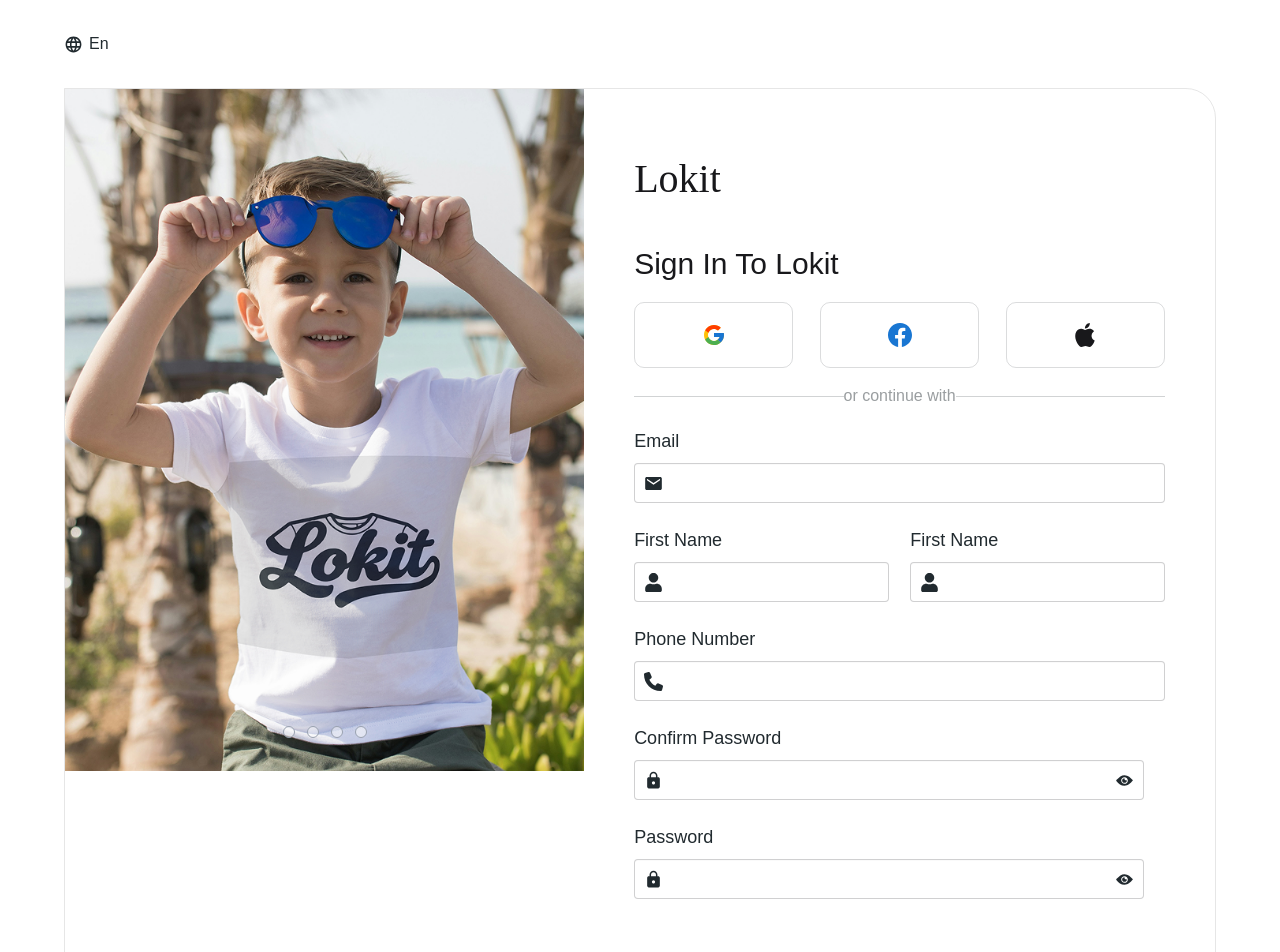
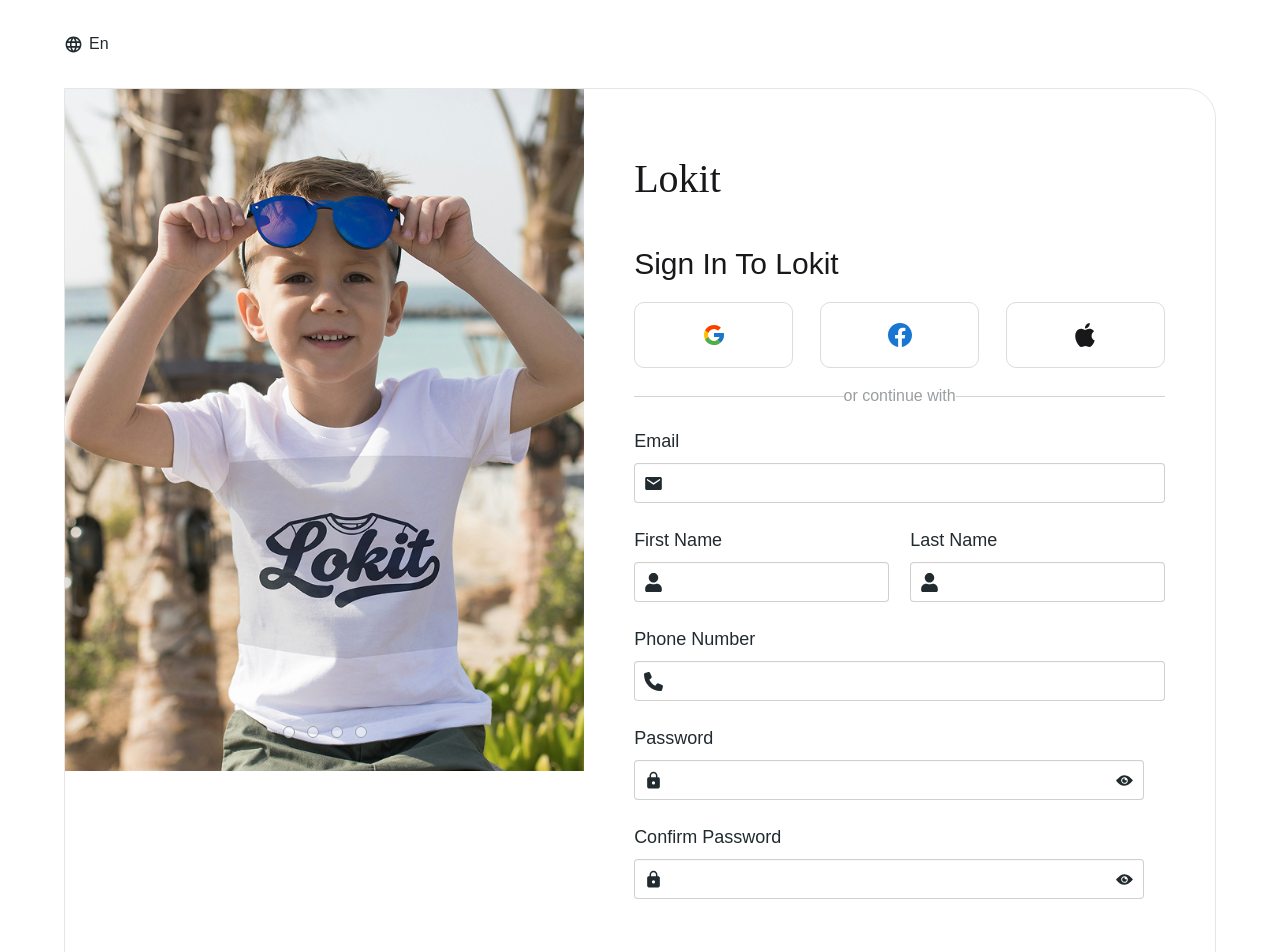
Before and after one commit to Tarek9595/Lokit, a React (Vite) app: page /signup in a window 1280 px wide. Shown: the top 952 px of the page. Built offline with nearby package versions, Linux system fonts and the light colour scheme.

Commit message:
las edit

```diff
--- a/src/pages/Reset.jsx
+++ b/src/pages/Reset.jsx
@@ -31,7 +31,7 @@
 
             <MyForm className="w-full" mygap="gap-8">
               <MyInput
-                name="confirm password"
+                name="new password"
                 type={show ? "text" : "password"}
                 width="w-full"
                 paWidth="lg:w-[96%]"
@@ -47,7 +47,7 @@
                 </div>
               </MyInput>
               <MyInput
-                name="password"
+                name="confirm new password"
                 type={show ? "text" : "password"}
                 width="w-full"
                 paWidth="lg:w-[96%]"
--- a/src/pages/SignUp.jsx
+++ b/src/pages/SignUp.jsx
@@ -69,7 +69,7 @@
                 </MyInput>
 
                 <MyInput
-                  name="first name"
+                  name="last name"
                   type="text"
                   width="w-full"
                   paWidth="lg:w-[48%]"
@@ -83,7 +83,7 @@
               </MyInput>
 
               <MyInput
-                name="confirm password"
+                name="password"
                 type={show ? "text" : "password"}
                 width="w-full"
                 paWidth="lg:w-[96%]"
@@ -99,7 +99,7 @@
                 </div>
               </MyInput>
               <MyInput
-                name="password"
+                name="confirm password"
                 type={show ? "text" : "password"}
                 width="w-full"
                 paWidth="lg:w-[96%]"
--- a/src/pages/Validate.jsx
+++ b/src/pages/Validate.jsx
@@ -45,7 +45,7 @@
                     width="w-full"
                     bgColor="bg-darky"
                     color="text-white"
-                    name="Send"
+                    name="Next"
                   />
                 </Link>
                 <Link to="/signin" className="lg:w-[48%]">
```
